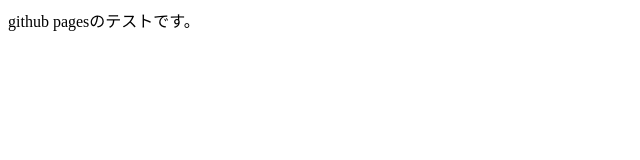
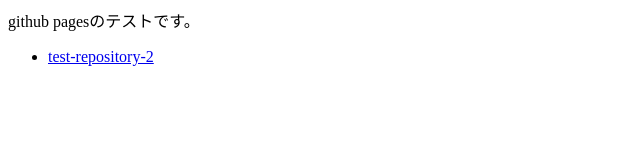
Before and after one commit to arutochan/arutochan.github.io, a plain HTML site: page index.html in a window 1280 px wide. Shown: the whole page, without its empty margins (0-640 px from the left). Drawn offline with Linux system fonts and the light colour scheme.

Commit message:
Update index.html

```diff
--- a/index.html
+++ b/index.html
@@ -5,5 +5,8 @@
 	</head>
 	<body>
 		github pagesのテストです。
+		<ul>
+			<li><a href="./test-repository-2">test-repository-2</a></li>
+		</ul>
 	</body>
 </html>
```
